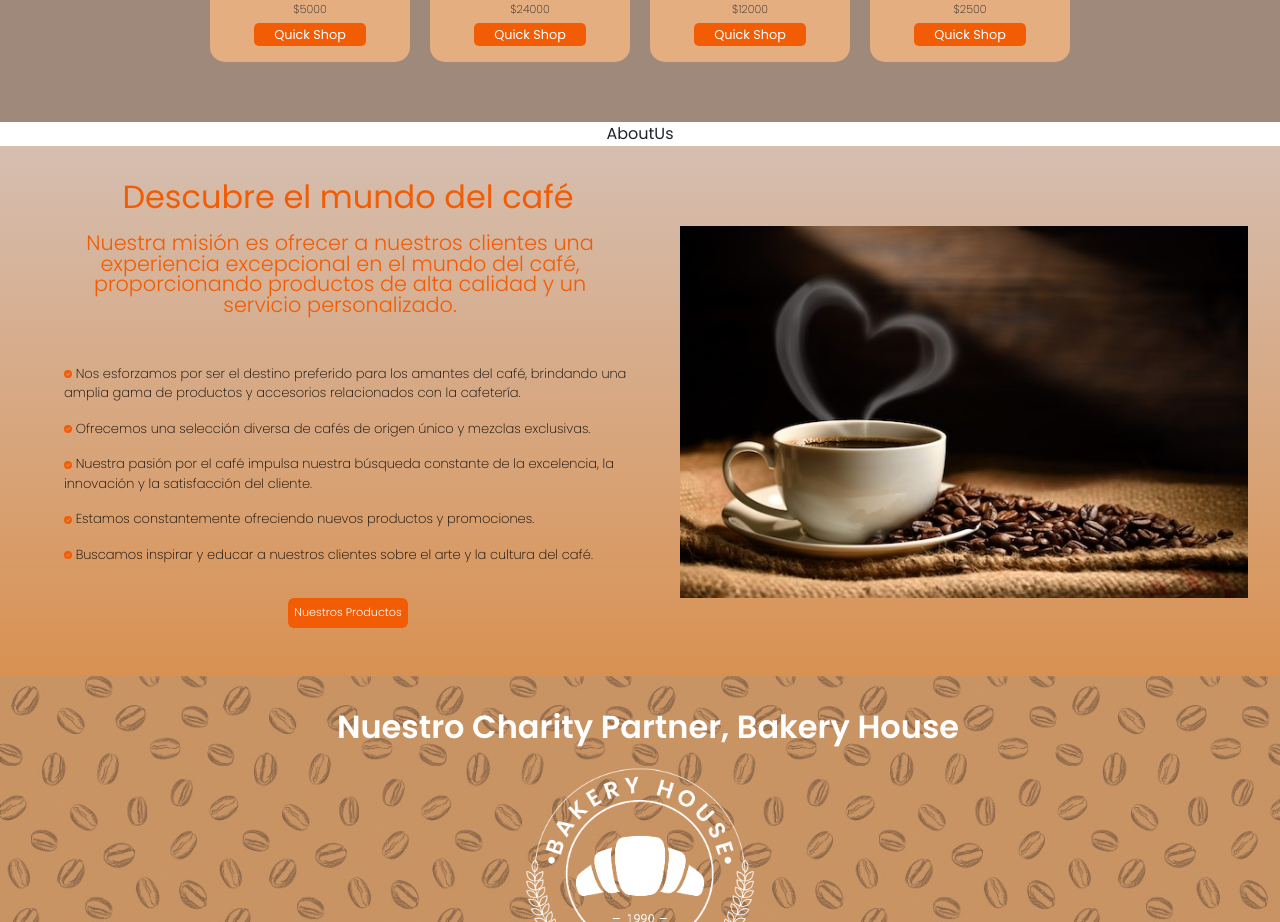
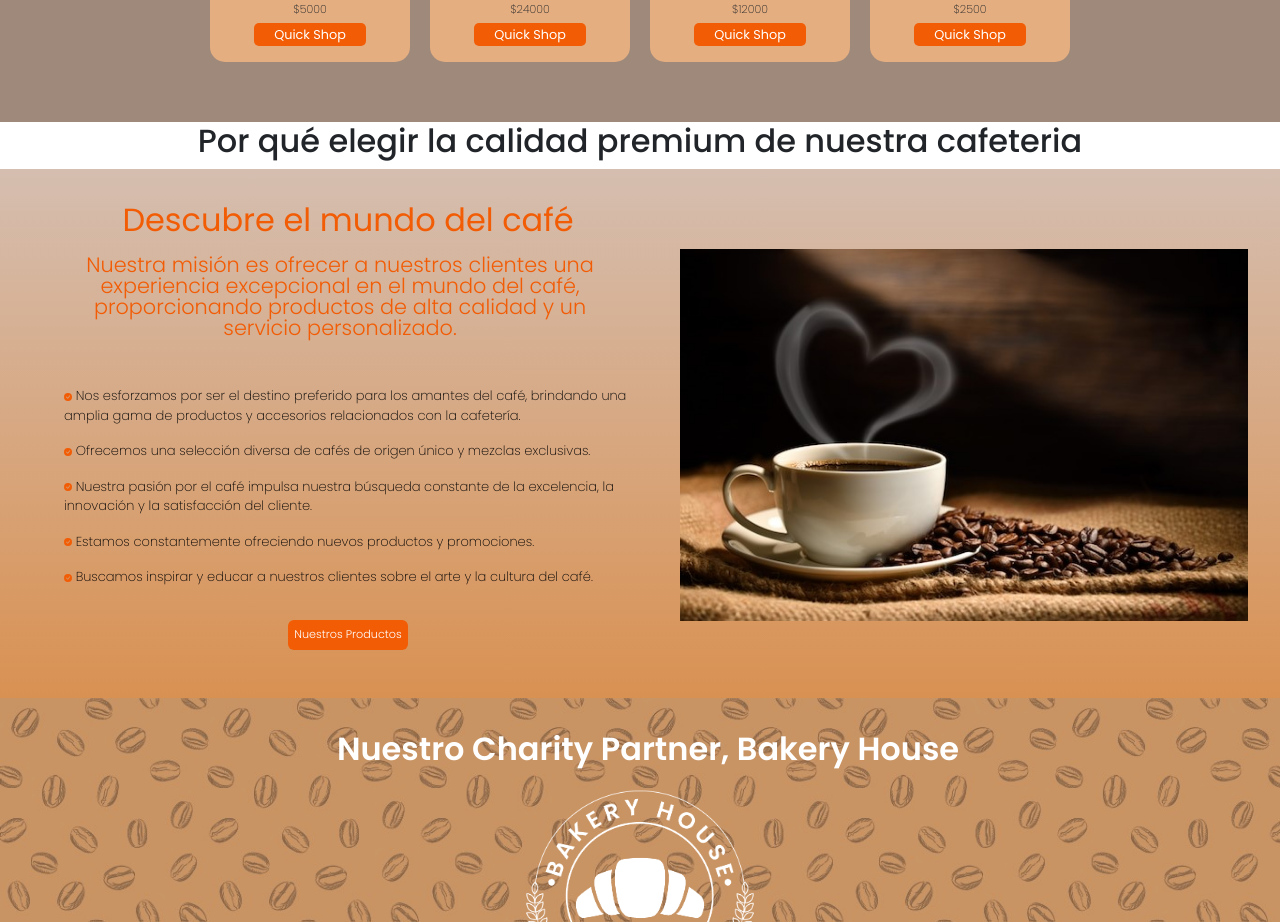
Before and after one commit to JulianCompierchio/EcommerceReact, a React (Create React App) app: page / in a window 1280 px wide. Shown: the part 1020-1942 px from the top of the page. Built offline with nearby package versions, Linux system fonts and the light colour scheme; data requests are answered from the project's data file.

Commit message:
subiendo nueva rama

```diff
--- a/src/Components/AboutUs/AboutUs.js
+++ b/src/Components/AboutUs/AboutUs.js
@@ -2,7 +2,12 @@ import React from 'react'
 
 const AboutUs = () => {
   return (
-    <div>AboutUs</div>
+    <div className='div_container_section'>
+      <h2 className='h2title_section'> Por qué elegir la calidad  premium de nuestra cafeteria </h2>
+      <div className='div_cards'>
+
+      </div>
+    </div>
   )
 }
 
```
